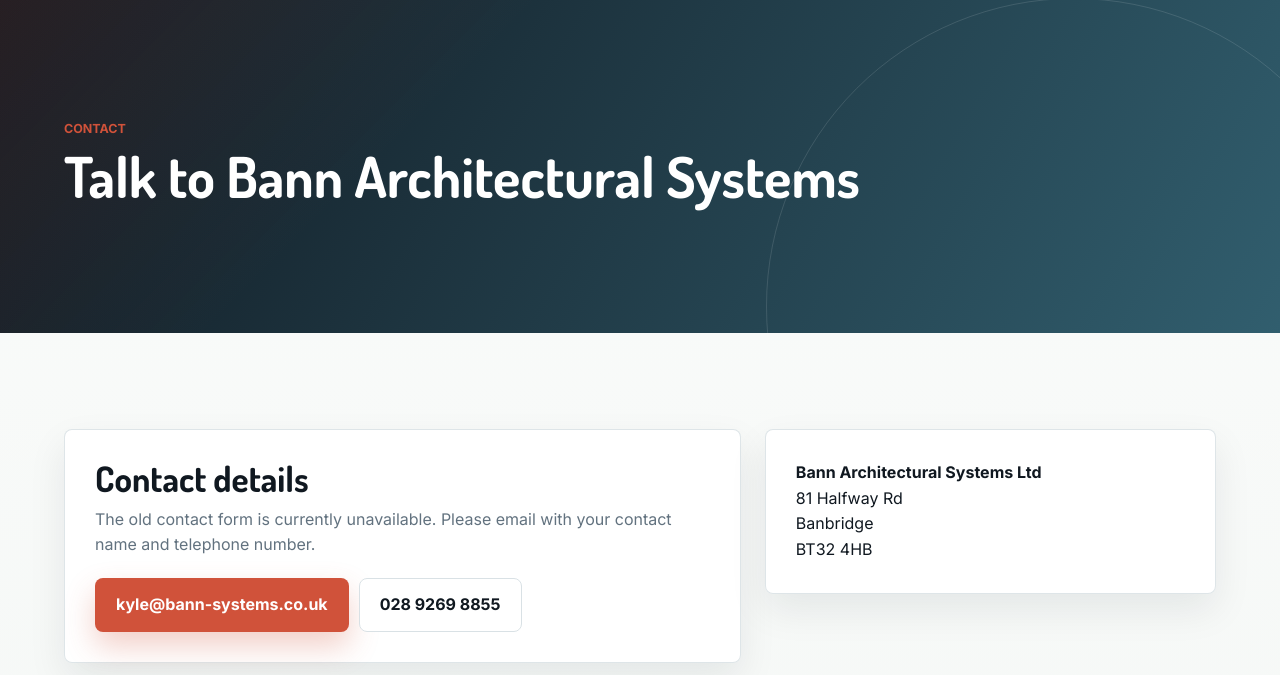
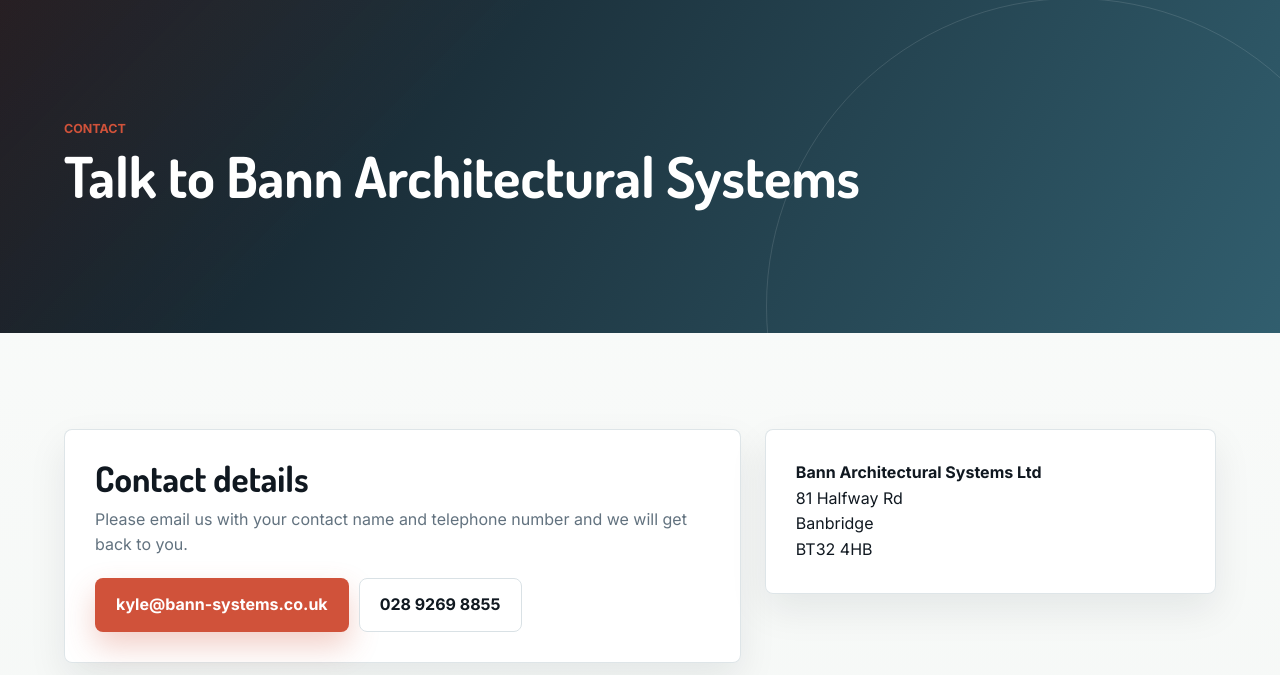
Before and after one commit to neilpimley/bannarchitectural.co.uk-v2, an Eleventy site: page src/contact.njk in a window 1280 px wide. Shown: the part 125-800 px from the top of the page. Built offline with nearby package versions, Linux system fonts and the light colour scheme; Eleventy itself is replaced by a stand-in of ours; files that its build step writes are made by us from their sources.

Commit message:
Update contact form message for clarity

```diff
--- a/src/contact.njk
+++ b/src/contact.njk
@@ -10,7 +10,7 @@
 <section class="contact-page">
   <div>
     <h2>Contact details</h2>
-    <p>The old contact form is currently unavailable. Please email with your contact name and telephone number.</p>
+    <p>Please email us with your contact name and telephone number and we will get back to you.</p>
     <div class="contact-actions">
       <a class="button" href="mailto:{{ site.email }}">{{ site.email }}</a>
       <a class="button secondary" href="tel:{{ site.phone | replace(' ', '') }}">{{ site.phone }}</a>
```
